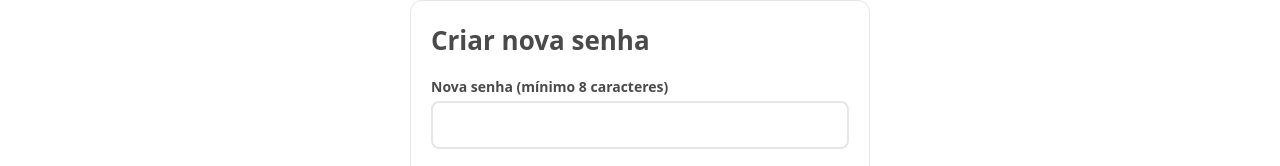
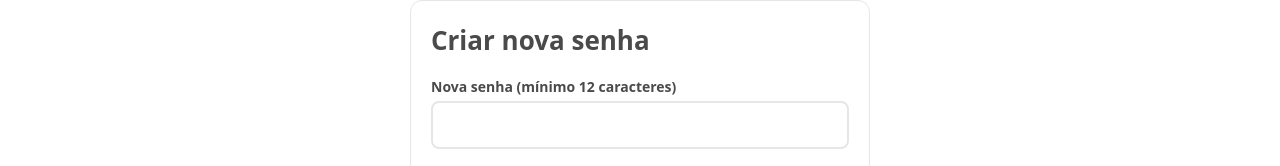
Before and after one commit to Brussels2024/pet, a Next.js app: page /redefinir-senha in a window 1280 px wide. Shown: the part 124-290 px from the top of the page. Built offline with nearby package versions, Linux system fonts and the light colour scheme; no server answers; the database is empty.

Commit message:
Ajusta formulário de redefinição para senha forte

```diff
--- a/app/redefinir-senha/page.js
+++ b/app/redefinir-senha/page.js
@@ -34,7 +34,7 @@ function ResetForm() {
   return <>
     <h1>Criar nova senha</h1>
     <form onSubmit={submit}>
-      <div className="field"><label htmlFor="senha">Nova senha (mínimo 8 caracteres)</label><input id="senha" name="senha" type="password" minLength={8} required autoComplete="new-password" /></div>
+      <div className="field"><label htmlFor="senha">Nova senha (mínimo 12 caracteres)</label><input id="senha" name="senha" type="password" minLength={12} required autoComplete="new-password" /></div>
       <div className="field"><label htmlFor="confirmacao">Confirme a nova senha</label><input id="confirmacao" name="confirmacao" type="password" minLength={8} required autoComplete="new-password" /></div>
       {message && <div className="msg error">{message}</div>}
       <button className="btn" type="submit" disabled={busy || !token} style={{ width: '100%' }}>{busy ? 'Salvando...' : 'Salvar nova senha'}</button>
```
